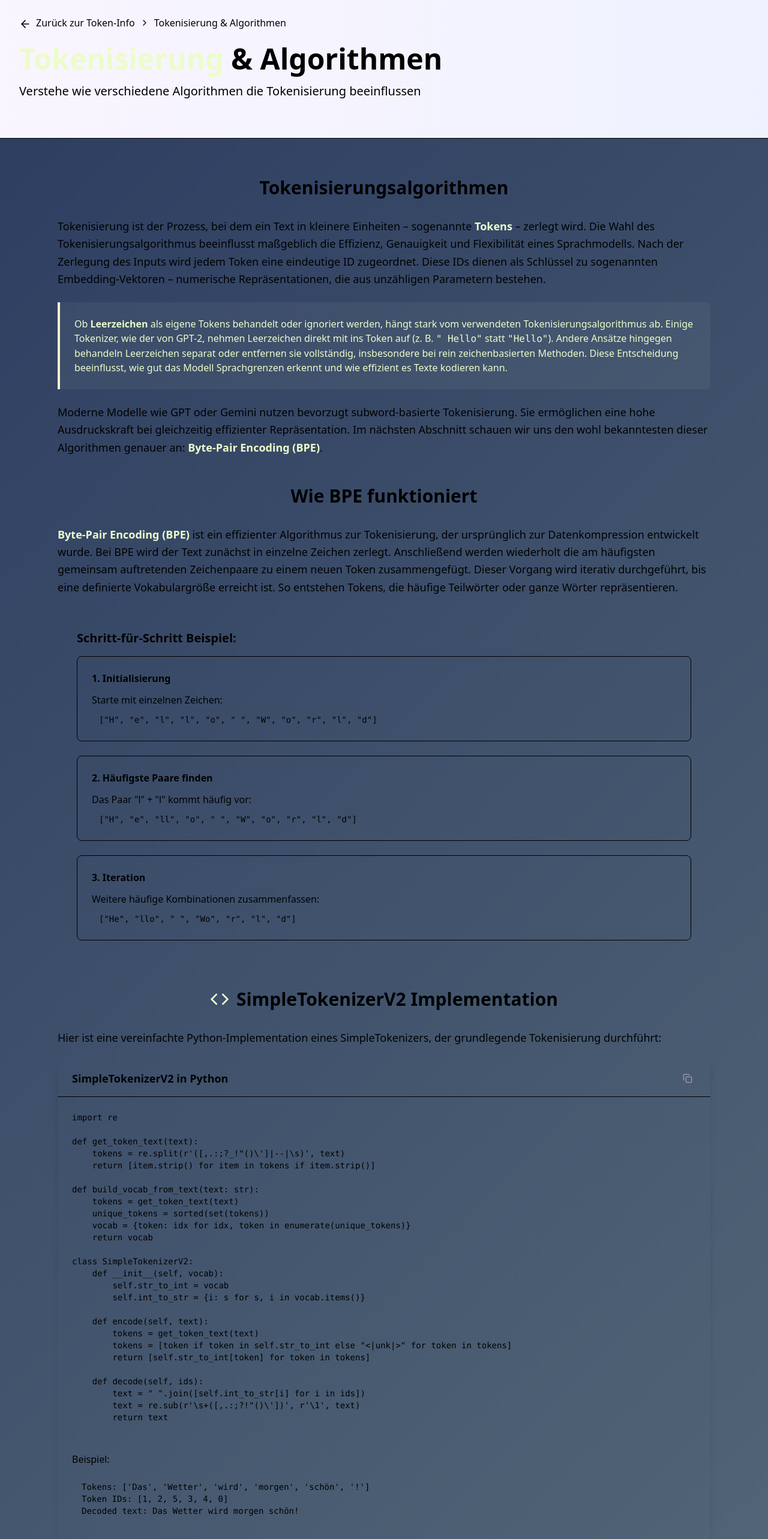
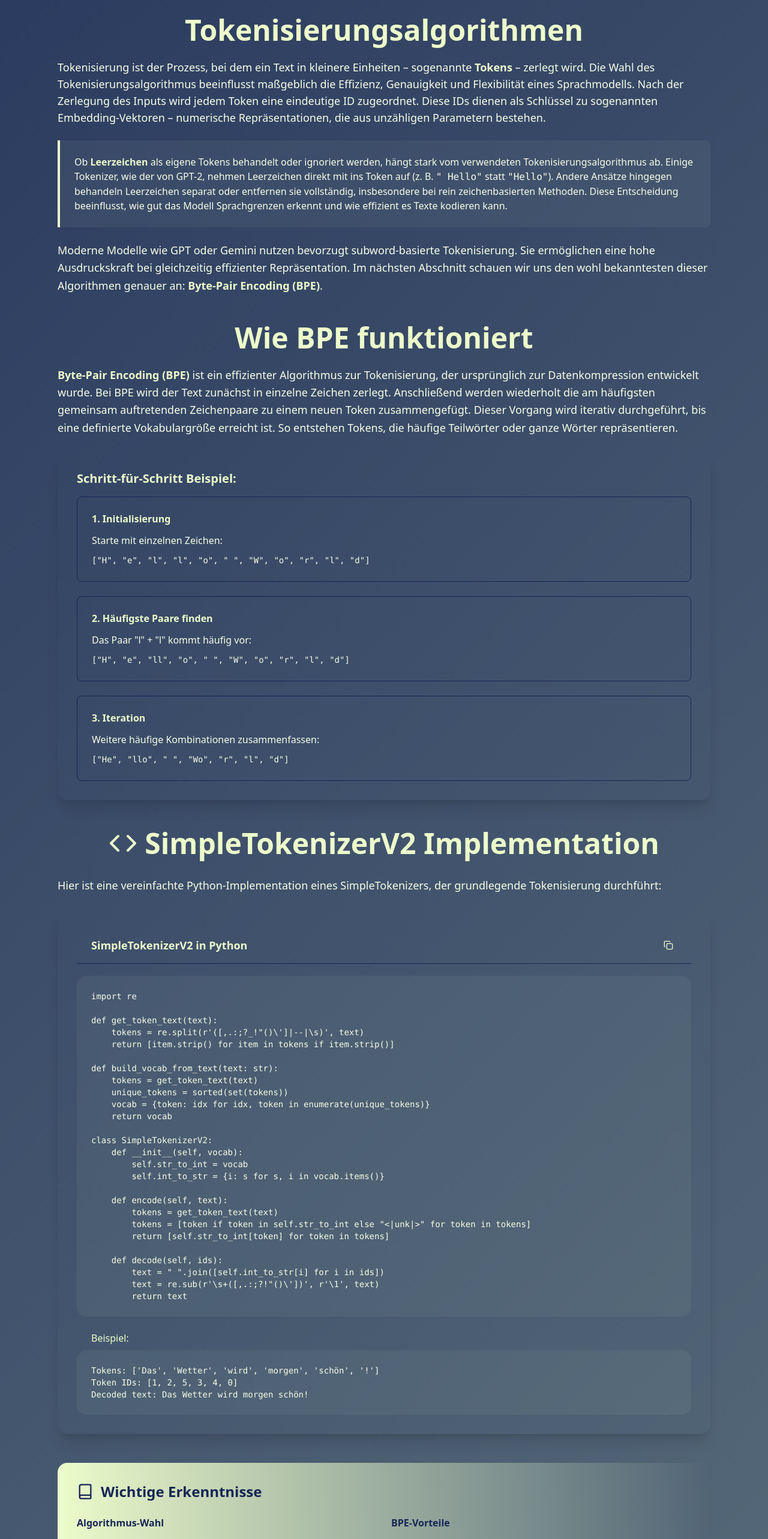
Before and after one commit to TNattermann/weiss-die-ki-dass-sie-nichts-weiss-frontend, a React (Vite) app: page /tokeninfo/algorithms in a window 1280 px wide. Shown: the part 120-2686 px from the top of the page at 60% size. Built offline with nearby package versions, Linux system fonts and the light colour scheme.

Commit message:
migrated BPE to new design

```diff
--- a/src/components/CopyButton.tsx
+++ b/src/components/CopyButton.tsx
@@ -21,12 +21,9 @@ export function CopyButton({ value}: CopyButtonProps) {
     return (
         <motion.button
             onClick={handleCopy}
-            className="group relative rounded-md p-1.5 text-zinc-400"
+            className="group relative rounded-md p-1.5 text-primary"
             aria-label="Copy command"
-            whileHover={{
-                backgroundColor: "rgba(255, 255, 255, 0.1)",
-                color: "gray",
-            }}
+            whileHover={{ scale: 1.03 }}
             whileTap={{ scale: 0.9 }}
         >
             <AnimatePresence mode="wait">
--- a/src/components/SimpleTokenizerCode.tsx
+++ b/src/components/SimpleTokenizerCode.tsx
@@ -41,33 +41,34 @@ Decoded text: Das Wetter wird morgen schön!
         <div className="mb-12">
             <h2 className="text-3xl font-bold text-textDark mb-8">
                 <div className="flex justify-center items-center gap-3">
-                    <CodeIcon className="h-8 w-8 text-primary" />
-                    <span>SimpleTokenizerV2 Implementation</span>
+                    <CodeIcon className="h-12 w-12 text-primary" />
+                    <span className="text-5xl font-bold text-center text-primary">SimpleTokenizerV2 Implementation</span>
+
                 </div>
             </h2>
 
-            <p className="text-lg text-textNormal mb-6">
+            <p className="text-lg text-text-normal mb-6">
                 Hier ist eine vereinfachte Python-Implementation eines SimpleTokenizers,
                 der grundlegende Tokenisierung durchführt:
             </p>
 
-            <div className="bg-bgColor shadow-lg rounded-lg overflow-hidden">
-                <div className="flex justify-between items-center border-b border-bgLightGray px-6 py-4">
-                    <h3 className="text-lg font-semibold text-textMedium">
+            <div className="shadow-xl rounded-2xl p-8 mb-12">
+                <div className="text-outline-dark flex justify-between items-center border-b px-6 py-4 mb-5">
+                    <h3 className="text-lg font-semibold text-primary">
                         SimpleTokenizerV2 in Python
                     </h3>
                     <CopyButton value={pythonCode} />
                 </div>
 
                 {/* Code block */}
-                <div className="code-block p-6 text-sm font-mono bg-bghero custom-scrollbar overflow-x-auto whitespace-pre-wrap">
+                <div className="text-text-normal bg-primary/5 code-block p-6 text-sm font-mono custom-scrollbar overflow-x-auto whitespace-pre-wrap rounded-2xl">
                     <pre>{pythonCode}</pre>
                 </div>
 
                 {/* Output */}
-                <div className="px-6 pb-6">
-                    <h4 className="font-medium text-textMedium mt-6 mb-2">Beispiel:</h4>
-                    <div className="code-block p-4 text-sm bg-bgLightLightGray rounded custom-scrollbar overflow-x-auto whitespace-pre-wrap">
+                <div className="mt-6">
+                    <h4 className="font-medium text-primary mb-2 px-6">Beispiel:</h4>
+                    <div className="text-text-normal bg-primary/5 code-block p-6 text-sm font-mono custom-scrollbar overflow-x-auto whitespace-pre-wrap rounded-2xl">
                         <pre>{output}</pre>
                     </div>
                 </div>
--- a/src/pages/tokenInfo/TokenInfo.tsx
+++ b/src/pages/tokenInfo/TokenInfo.tsx
@@ -2,6 +2,7 @@ import TokenIntroduction from "./TokenIntroduction.tsx";
 import TokenizerVisualizer from "./TokenizerVisualizer.tsx";
 import TokenizationApproaches from "./TokenizationApproaches.tsx";
 import Notes from "./Notes.tsx";
+import TokenInfoAlgorithms from "./TokenInfoAlgorithms.tsx";
 // import TokenConcepts from "./TokenConcepts.tsx";
 
 function TokenInfo() {
@@ -31,9 +32,11 @@ function TokenInfo() {
             <TokenIntroduction />
             <TokenizerVisualizer />
 
-            {/*<TokenConcepts />*/}
+            {/*<TokenConcepts /> not needed*/}
+
             <TokenizationApproaches />
             <Notes />
+            <TokenInfoAlgorithms />
         </div>
     );
 }
--- a/src/pages/tokenInfo/TokenInfoAlgorithms.tsx
+++ b/src/pages/tokenInfo/TokenInfoAlgorithms.tsx
@@ -1,37 +1,17 @@
 import { Link } from "react-router-dom";
 import { ArrowLeft, Book } from "lucide-react";
-import {useEffect} from "react";
-import SubHeroSection from "../../components/SubHeroSection.tsx";
 import SimpleTokenizerCode from "../../components/SimpleTokenizerCode.tsx";
 
-export default function EfficiencyAlgorithmsPage() {
-  useEffect(() => {
-    window.scrollTo(0, 0);
-  }, []);
+export default function TokenInfoAlgorithms() {
   return (
-    <div className="min-h-screen bg-bgColor">
-      <SubHeroSection
-          backHref="/tokeninfo"
-          backLabel="Zurück zur Token-Info"
-          breadcrumbLabel="Tokenisierung & Algorithmen"
-          title={
-            <>
-              <span className="text-primary">Tokenisierung</span> & Algorithmen
-            </>
-          }
-          subtitle={
-            <>
-              Verstehe wie verschiedene Algorithmen die Tokenisierung beeinflussen
-            </>
-          }
-      />
-
+    <div className="min-h-screen">
       <section className="py-16">
         <div className="max-w-6xl mx-auto px-4 sm:px-6 lg:px-8">
 
           <div className="mb-12">
-            <h2 className="text-3xl font-bold text-textDark mb-8 text-center">Tokenisierungsalgorithmen</h2>
-            <p className="text-lg text-textNormal mb-6 leading-relaxed">
+            <h1 className="text-5xl font-bold text-center text-primary mb-6">Tokenisierungsalgorithmen</h1>
+
+            <p className="text-lg text-text-normal mb-6 leading-r>elaxed">
               Tokenisierung ist der Prozess, bei dem ein Text in kleinere Einheiten – sogenannte <strong
                 className="text-primary">Tokens</strong> – zerlegt wird. Die Wahl des Tokenisierungsalgorithmus
               beeinflusst maßgeblich die Effizienz, Genauigkeit und Flexibilität eines Sprachmodells. Nach der Zerlegung
@@ -40,7 +20,7 @@ export default function EfficiencyAlgorithmsPage() {
             </p>
 
             <div className="bg-primary/5 border-l-4 text-primary p-6 rounded-r-lg mb-6">
-              <p className="text-textMedium font-medium">
+              <p className="text-text-normal font-medium">
                 Ob <strong className="text-primary">Leerzeichen</strong> als eigene Tokens behandelt
                 oder ignoriert werden, hängt stark vom verwendeten Tokenisierungsalgorithmus ab. Einige Tokenizer, wie der
                 von GPT-2, nehmen Leerzeichen direkt mit ins Token auf (z. B. <code>" Hello"</code> statt <code>"Hello"</code>).
@@ -49,7 +29,7 @@ export default function EfficiencyAlgorithmsPage() {
               </p>
             </div>
 
-            <p className="text-lg text-textNormal mb-8 leading-relaxed">
+            <p className="text-lg text-text-normal mb-8 leading-relaxed">
               Moderne Modelle wie GPT oder Gemini nutzen bevorzugt subword-basierte Tokenisierung. Sie ermöglichen eine hohe
               Ausdruckskraft bei gleichzeitig effizienter Repräsentation. Im nächsten Abschnitt schauen wir uns den wohl
               bekanntesten dieser Algorithmen genauer an: <strong className="text-primary">Byte-Pair Encoding
@@ -59,35 +39,36 @@ export default function EfficiencyAlgorithmsPage() {
 
           {/* BPE Algorithm Explanation */}
           <div className="mb-12">
-            <h2 className="text-3xl font-bold text-textDark mb-8 text-center">Wie BPE funktioniert</h2>
-            <p className="text-lg text-textNormal mb-6 leading-relaxed">
+            <h1 className="text-5xl font-bold text-center text-primary mb-6">Wie BPE funktioniert</h1>
+
+            <p className="text-lg text-text-normal mb-6 leading-relaxed">
               <strong className="text-primary">Byte-Pair Encoding (BPE)</strong> ist ein effizienter Algorithmus zur
               Tokenisierung, der ursprünglich zur Datenkompression entwickelt wurde. Bei BPE wird der Text zunächst in einzelne Zeichen zerlegt. Anschließend werden wiederholt die am häufigsten gemeinsam auftretenden Zeichenpaare zu einem neuen Token zusammengefügt. Dieser Vorgang wird iterativ durchgeführt, bis eine definierte Vokabulargröße erreicht ist. So entstehen Tokens, die häufige Teilwörter oder ganze Wörter repräsentieren.
             </p>
-            <div className="bg-bghero p-8 rounded-xl">
-              <h3 className="text-xl font-semibold text-textMedium mb-4">Schritt-für-Schritt Beispiel:</h3>
+            <div className="shadow-xl rounded-2xl p-8 mb-12">
+              <h3 className="text-xl font-semibold text-primary mb-4">Schritt-für-Schritt Beispiel:</h3>
 
               <div className="space-y-6">
-                <div className="bg-bgColor p-6 rounded-lg border border-light">
-                  <h4 className="font-semibold text-textMedium mb-3">1. Initialisierung</h4>
-                  <p className="text-textNormal mb-2">Starte mit einzelnen Zeichen:</p>
-                  <code className="bg-bgLightGray px-3 py-1 rounded text-sm font-mono">
+                <div className="p-6 rounded-lg border border-outline-dark">
+                  <h4 className="font-semibold text-primary mb-3">1. Initialisierung</h4>
+                  <p className="text-text-normal mb-2">Starte mit einzelnen Zeichen:</p>
+                  <code className="text-text-normal py-1 rounded text-sm font-mono">
                     ["H", "e", "l", "l", "o", " ", "W", "o", "r", "l", "d"]
                   </code>
                 </div>
 
-                <div className="bg-bgColor p-6 rounded-lg border border-light">
-                  <h4 className="font-semibold text-textMedium mb-3">2. Häufigste Paare finden</h4>
-                  <p className="text-textNormal mb-2">Das Paar "l" + "l" kommt häufig vor:</p>
-                  <code className="bg-bgLightGray px-3 py-1 rounded text-sm font-mono">
+                <div className="bg-bgColor p-6 rounded-lg border border-outline-dark">
+                  <h4 className="font-semibold text-primary mb-3">2. Häufigste Paare finden</h4>
+                  <p className="text-text-normal mb-2">Das Paar "l" + "l" kommt häufig vor:</p>
+                  <code className="text-text-normal py-1 rounded text-sm font-mono">
                     ["H", "e", "ll", "o", " ", "W", "o", "r", "l", "d"]
                   </code>
                 </div>
 
-                <div className="bg-bgColor p-6 rounded-lg border border-light">
-                  <h4 className="font-semibold text-textMedium mb-3">3. Iteration</h4>
-                  <p className="text-textNormal mb-2">Weitere häufige Kombinationen zusammenfassen:</p>
-                  <code className="bg-bgLightGray px-3 py-1 rounded text-sm font-mono">
+                <div className="bg-bgColor p-6 rounded-lg border border-outline-dark">
+                  <h4 className="font-semibold text-primary mb-3">3. Iteration</h4>
+                  <p className="text-text-normal mb-2">Weitere häufige Kombinationen zusammenfassen:</p>
+                  <code className="text-text-normal py-1 rounded text-sm font-mono">
                     ["He", "llo", " ", "Wo", "r", "l", "d"]
                   </code>
                 </div>
@@ -98,21 +79,21 @@ export default function EfficiencyAlgorithmsPage() {
             <SimpleTokenizerCode />
 
           {/* Key Takeaways */}
-          <div className="bg-gradient-to-r from-primary to-secondary text-bgColor p-8 rounded-xl">
-            <h2 className="text-2xl font-bold mb-6 flex items-center">
+          <div className="bg-gradient-to-r from-primary text-outline-dark text-bgColor p-8 rounded-2xl">
+            <h2 className="text-on-primary-container-selected text-2xl font-bold mb-6 flex items-center">
               <Book className="mr-3 h-7 w-7" />
               Wichtige Erkenntnisse
             </h2>
             <div className="grid grid-cols-1 md:grid-cols-2 gap-6">
               <div>
-                <h3 className="font-semibold mb-3">Algorithmus-Wahl</h3>
-                <p className="text-slate-100">
+                <h3 className="text-on-primary-container-selected font-semibold mb-3">Algorithmus-Wahl</h3>
+                <p className="text-on-primary-container-selected">
                   Die Wahl des Tokenisierungsalgorithmus beeinflusst direkt die Performance und Qualität des LLMs.
                 </p>
               </div>
               <div>
-                <h3 className="font-semibold mb-3">BPE-Vorteile</h3>
-                <p className="text-slate-100">
+                <h3 className="text-on-primary-container-selected font-semibold mb-3">BPE-Vorteile</h3>
+                <p className="text-on-primary-container-selected">
                   BPE reduziert die Anzahl der Tokens und verbessert die Sprachverständnis.
                 </p>
               </div>
@@ -123,9 +104,9 @@ export default function EfficiencyAlgorithmsPage() {
           <div className="mt-12 text-center">
             <Link
                 to="/tokeninfo"
-              className="inline-flex items-center bg-primary text-white px-8 py-3 rounded-lg font-medium hover:bg-primary transition-colors duration-200 shadow-lg"
+              className="inline-flex items-center bg-primary-container text-on-primary-container px-8 py-3 rounded-lg font-medium hover:bg-primary transition-colors duration-200 shadow-lg"
             >
-              <ArrowLeft className="mr-2 h-5 w-5" />
+              <ArrowLeft className="text-on-primary-container mr-2 h-5 w-5" />
               Zurück zur Token-Info
             </Link>
           </div>
```
